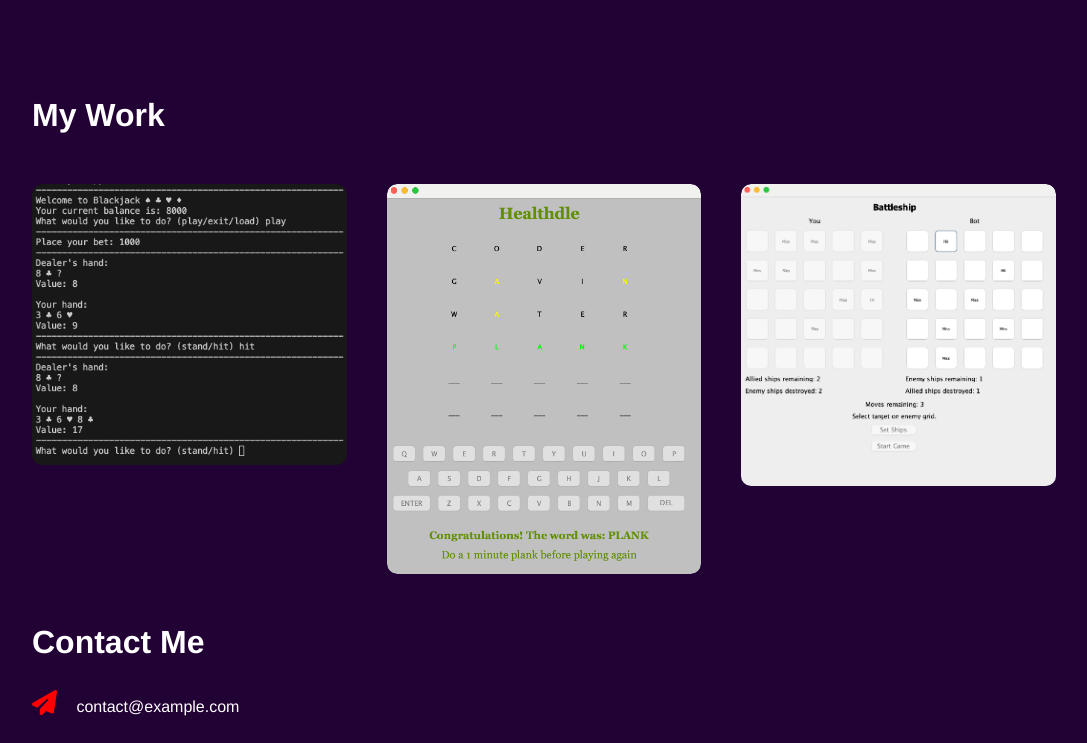
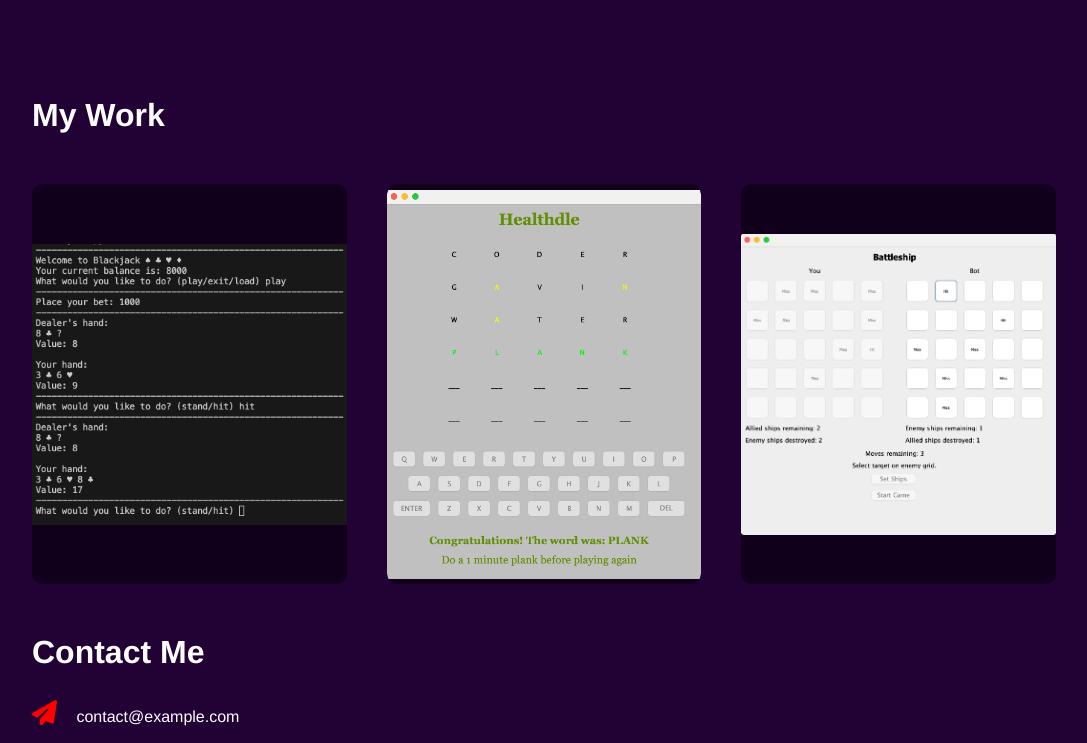
Before and after one commit to gavinxue050705/personal-website, a plain HTML site: page index.html in a window 1280 px wide. Shown: the part 642-1385 px from the top of the page, without its empty margins (96-1183 px from the left). Drawn offline with Linux system fonts and the light colour scheme.

Commit message:
Replaced and formatted project images

```diff
--- a/styles.css
+++ b/styles.css
@@ -144,9 +144,13 @@ nav ul li a:hover::after {
     border-radius: 10px;
     position: relative;
     overflow: hidden;
+    height: 400px;
+    background-color: #11001c;
 }
 .work img {
     width: 100%;
+    height: 100%;
+    object-fit: contain;
     border-radius: 10px;
     display: block;
     transition: transform 0.5s;
@@ -154,7 +158,7 @@ nav ul li a:hover::after {
 .layer {
     width: 100%;
     height: 0;
-    background: linear-gradient(rgba(0,0,0,0.6), #ff004f);
+    background: linear-gradient(rgba(0,0,0,0.6), #3a015c);
     border-radius: 10px;
     position: absolute;
     left: 0;
```
